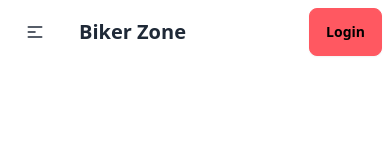
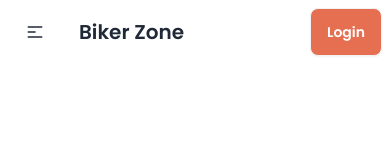
Before and after one commit to Developer-Arif-CSE/Biker-Zone, a plain HTML site: page index.html in a window 390 px wide. Drawn offline with nearby package versions, Linux system fonts and the light colour scheme.

Commit message:
Navbar responsive done

```diff
--- a/index.html
+++ b/index.html
@@ -7,13 +7,36 @@
     <link href="https://cdn.jsdelivr.net/npm/daisyui@4.12.10/dist/full.min.css" rel="stylesheet" type="text/css" />
     <script src="https://cdn.tailwindcss.com"></script>
 
+    <!-- Goggle fonts -->
+    <link rel="preconnect" href="https://fonts.googleapis.com">
+    <link rel="preconnect" href="https://fonts.gstatic.com" crossorigin>
+    <link href="https://fonts.googleapis.com/css2?family=Poppins:ital,wght@0,100;0,200;0,300;0,400;0,500;0,600;0,700;0,800;0,900;1,100;1,200;1,300;1,400;1,500;1,600;1,700;1,800;1,900&display=swap" rel="stylesheet">
+    <style>
+        .font-Poppins{
+            font-family: "Poppins", sans-serif
+
+        }
+    </style>
+    <script>
+        tailwind.config = {
+          theme: {
+            extend: {
+              colors: {
+                clifford: '#da373d',
+                'bike-primary': '#E76F51',
+              }
+            }
+          }
+        }
+      </script>
+
 </head>
-<body>
+<body class="font-Poppins">
 
-       <header>
+       <header class="md:container md:mx-auto">
 
         <div class="navbar bg-base-100">
-            <div class="navbar-start">
+            <div class="flex-1">
               <div class="dropdown">
                 <div tabindex="0" role="button" class="btn btn-ghost lg:hidden">
                   <svg
@@ -48,14 +71,14 @@
                   <li><a>Contact</a></li>
               </ul>
             </div>
-            <div class="navbar-end">
-              <a class="btn btn-error">Login</a>
+            <div class="">
+              <a class="btn bg-bike-primary text-white">Login</a>
             </div>
           </div>
 
        </header>
 
-       <main>
+       <main class="md:container md:mx-auto">
 
        </main>
 
```
